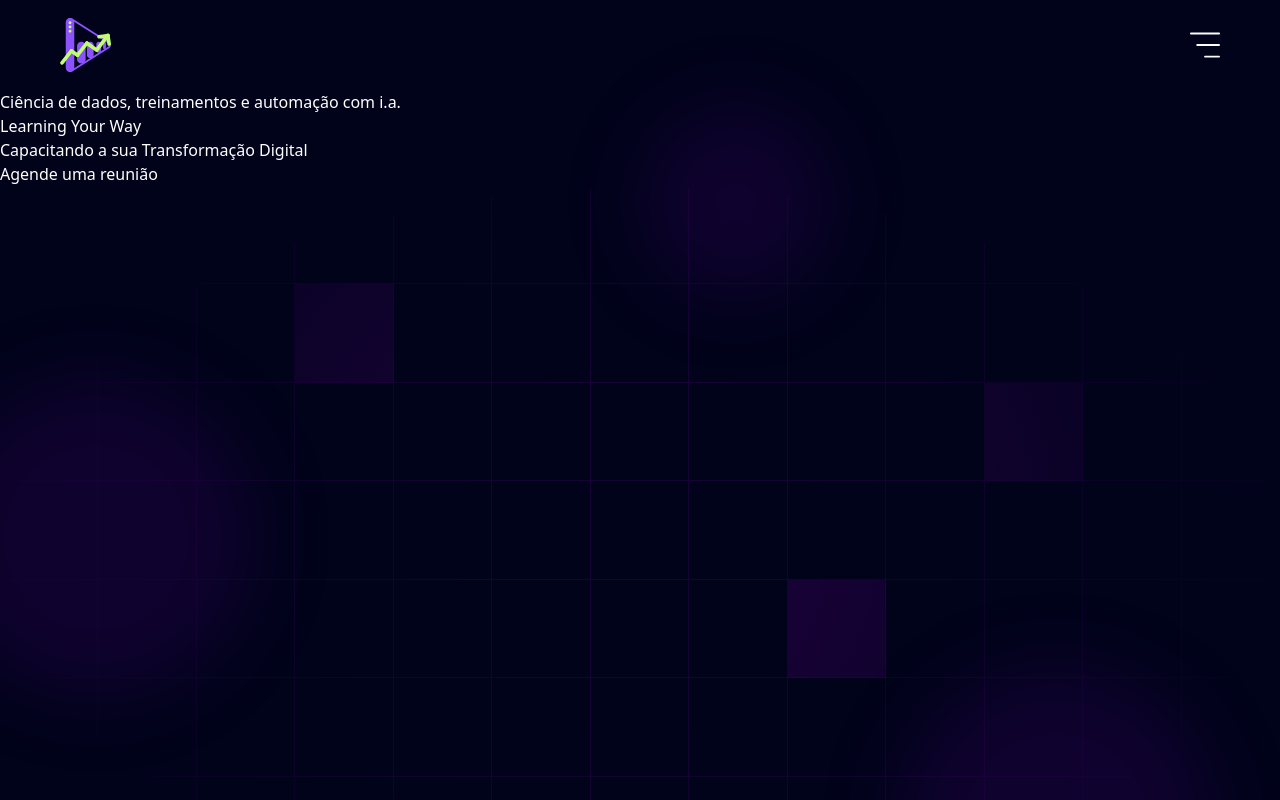
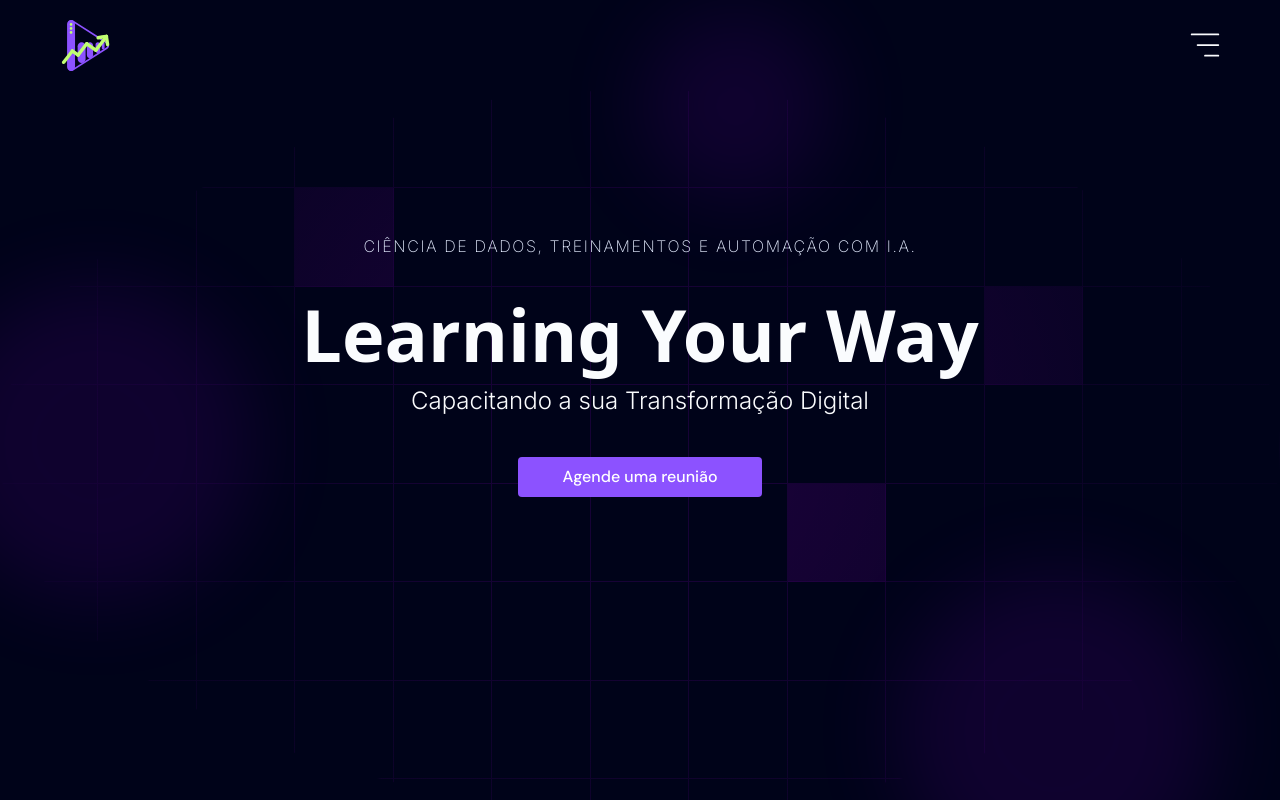
Before and after one commit to oArths/DM.Landpage.Frontend, a Next.js app: page / in a window 1280 px wide. Shown: the top 800 px of the page. Built offline with nearby package versions, Linux system fonts and the light colour scheme.

Commit message:
STYLING: finalizing home section style

```diff
--- a/app/layout.tsx
+++ b/app/layout.tsx
@@ -8,7 +8,7 @@ const lexend = Lexend({
   display: "swap",
 });
 const inter = Inter({
-  weight: ["400", "500"],
+  weight: ["200","300","400", "500"],
   variable: "--Inter",
   display: "swap",
 });
--- a/app/page.tsx
+++ b/app/page.tsx
@@ -4,28 +4,41 @@ export default function Home() {
   return (
     <section className="bg-ui-colors-background min-h-screen  text-white w-full h-full">
       <header className="h-[90px] w-full bg-transparent flex items-center justify-between py-5 px-[60px]">
-        <Image
-          src={LogoPurple}
-          width={51}
-          height={51}
-          alt="Logo da Empresa Data Mastery"
-        />
-        <div>
+        <div className="relative w-[51px] h-[51px]">
+          <Image
+            src={LogoPurple}
+            fill
+            sizes="(max-width: 51px) 5vw"
+            alt="Logo da Empresa Data Mastery"
+          />
+        </div>
+        <div className="relative w-[30px] h-[24px]">
           <Image
             src={MenuIcon}
-            width={30}
-            height={24}
+            fill
+            sizes="(max-width: 30px) 5vw"
             alt="Icone do menu lateral"
           />
         </div>
       </header>
-      <span>
-        <p>Ciência de dados, treinamentos e automação com i.a.</p>
-        <h1>Learning Your Way</h1>
-        <h2>Capacitando a sua Transformação Digital</h2>
-        <button>Agende uma reunião</button>
-      </span>
-      <div className=" relative bg-transparent h-[90dvh] ">
+      <div className=" relative bg-transparent flex items-center h-[90dvh] ">
+        <span className="flex flex-col items-center justify-center w-full gap-10 absolute top-[20%] z-20">
+          <p className="font-Inter font-extralight text-base text-gray-scale-text tracking-widest">
+            CIÊNCIA DE DADOS, TREINAMENTOS E AUTOMAÇÃO COM I.A.
+          </p>
+          <span className="flex flex-col items-center justify-center gap-[15px]">
+            <h1 className="font-lexend  text-grey-scale-off-white font-bold text-7xl ">
+              Learning Your Way
+            </h1>
+            <h2 className="font-Inter  text-grey-scale-off-white font-light text-2xl ">
+              Capacitando a sua Transformação Digital
+            </h2>
+          </span>
+          <button className="font-DMSans font-medium text-base h-10 cursor-pointer px-11 py-1.5 bg-secondary-purple-heart rounded-sm ">
+
+            Agende uma reunião
+          </button>
+        </span>
         <div className="bg-primary-indigo z-[15]  blur-2xl absolute opacity-20 -top-20 left-[50%] p-0  w-[15vw] h-[15vw]  aspect-square rounded-full" />
         <div className="bg-primary-indigo z-[15]  blur-2xl absolute opacity-20 top-48 right-[80%] p-0  w-[25vw] h-[25vw]  aspect-square rounded-full" />
         <div className="bg-primary-indigo z-[15]  blur-2xl absolute opacity-20 -bottom-20 left-[70%] p-0  w-[25vw] h-[25vw]  aspect-square rounded-full" />
```
